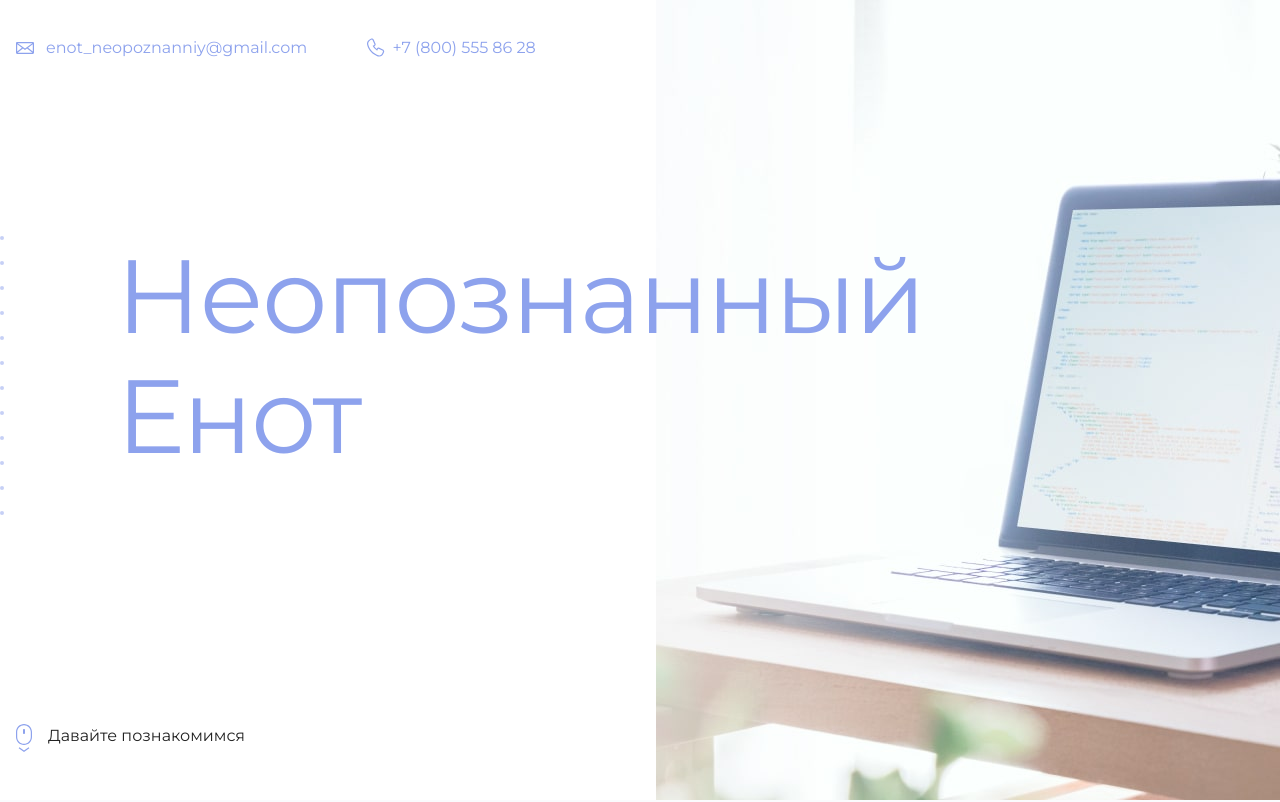
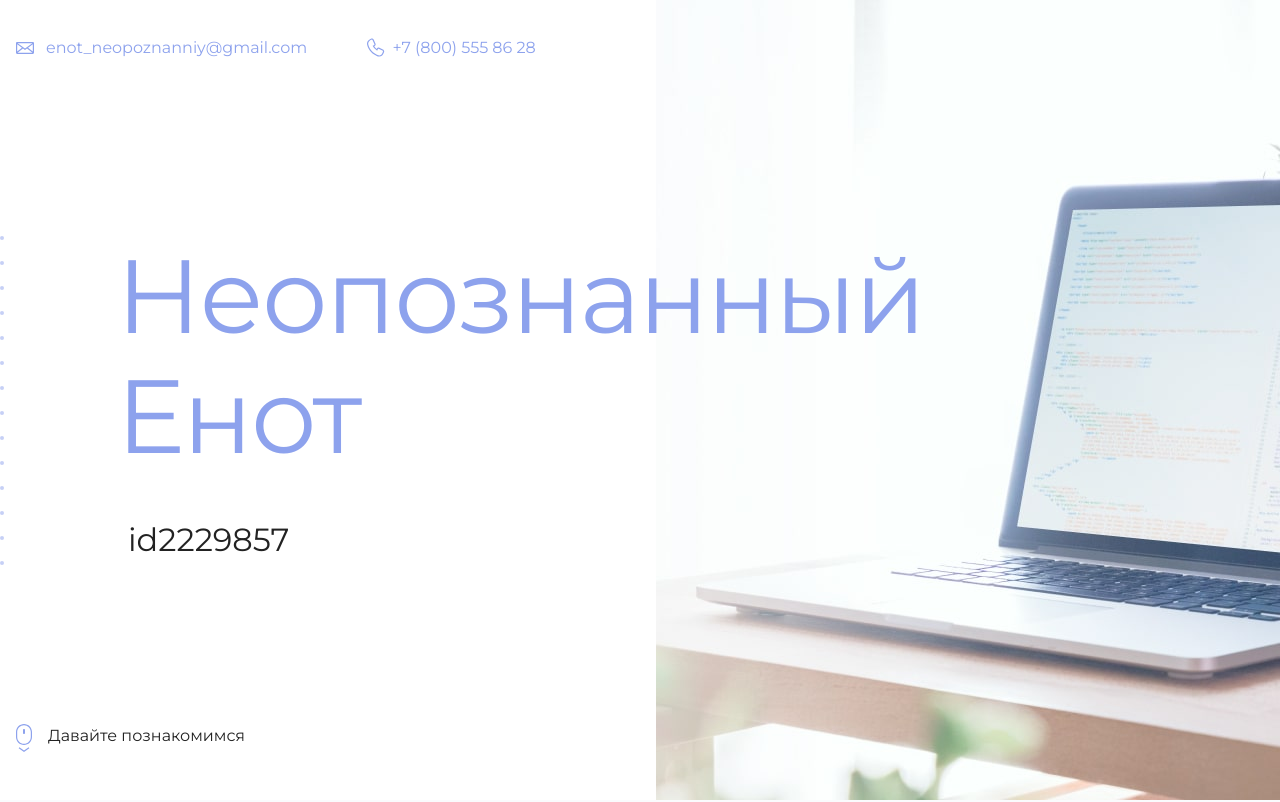
Before and after one commit to Rotvak/NewRepository, a plain HTML site: page index.html in a window 1280 px wide. Shown: the top 802 px of the page. Drawn offline with Linux system fonts and the light colour scheme.

Commit message:
Добавляем id

```diff
--- a/index.html
+++ b/index.html
@@ -19,7 +19,7 @@
       <section class="hero-image">
         <div class="container">
           <h1 class="heading">Неопознанный Енот</h1>
-          <p><!-- Тут ваш id на сайте Академии --></p>
+          <p>id2229857</p>
         </div>
       </section>
 
```
